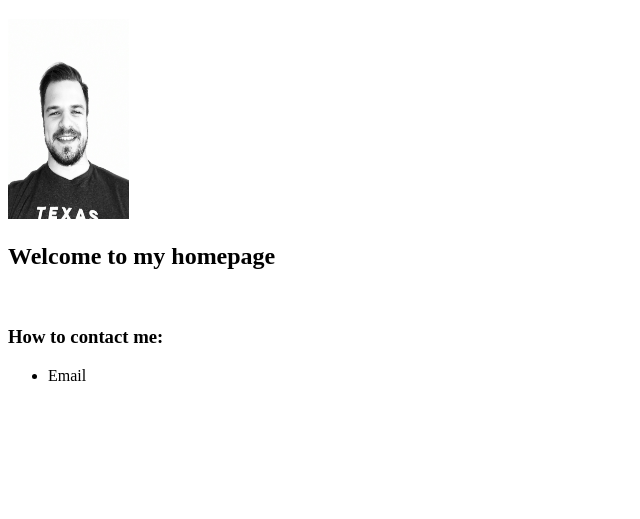
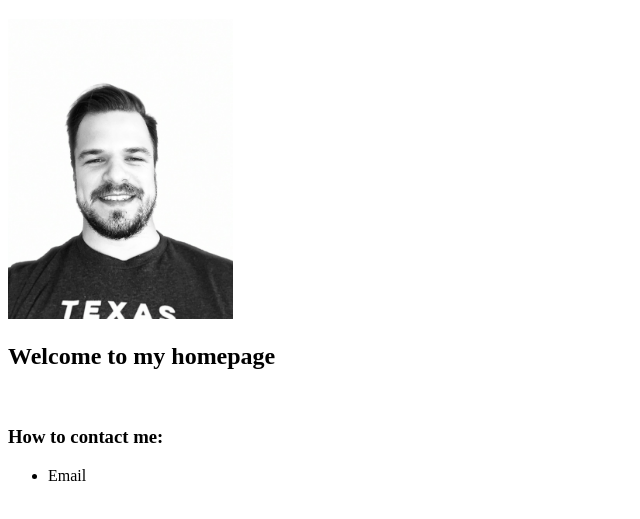
Before and after one commit to nowlansavage/nowlansavage.github.io, a plain HTML site: page index.html in a window 1280 px wide. Shown: the part 61-580 px from the top of the page, without its empty margins (0-640 px from the left). Drawn offline with Linux system fonts and the light colour scheme.

Commit message:
Update jpeg2

```diff
--- a/index.html
+++ b/index.html
@@ -5,7 +5,7 @@
 </head>
 <body>
 	<h1>Nowlan Savage</h1>
-	<img src='Assets\Portrait.jpg' width='121' height='200' alt='broken link'/>
+	<img src='Assets\Portrait.jpg' width='225' height='300' alt='broken link'/>
 	<p><h2>Welcome to my homepage</h2></p>
 	<br>
 	<h3>How to contact me:</h3>
```
